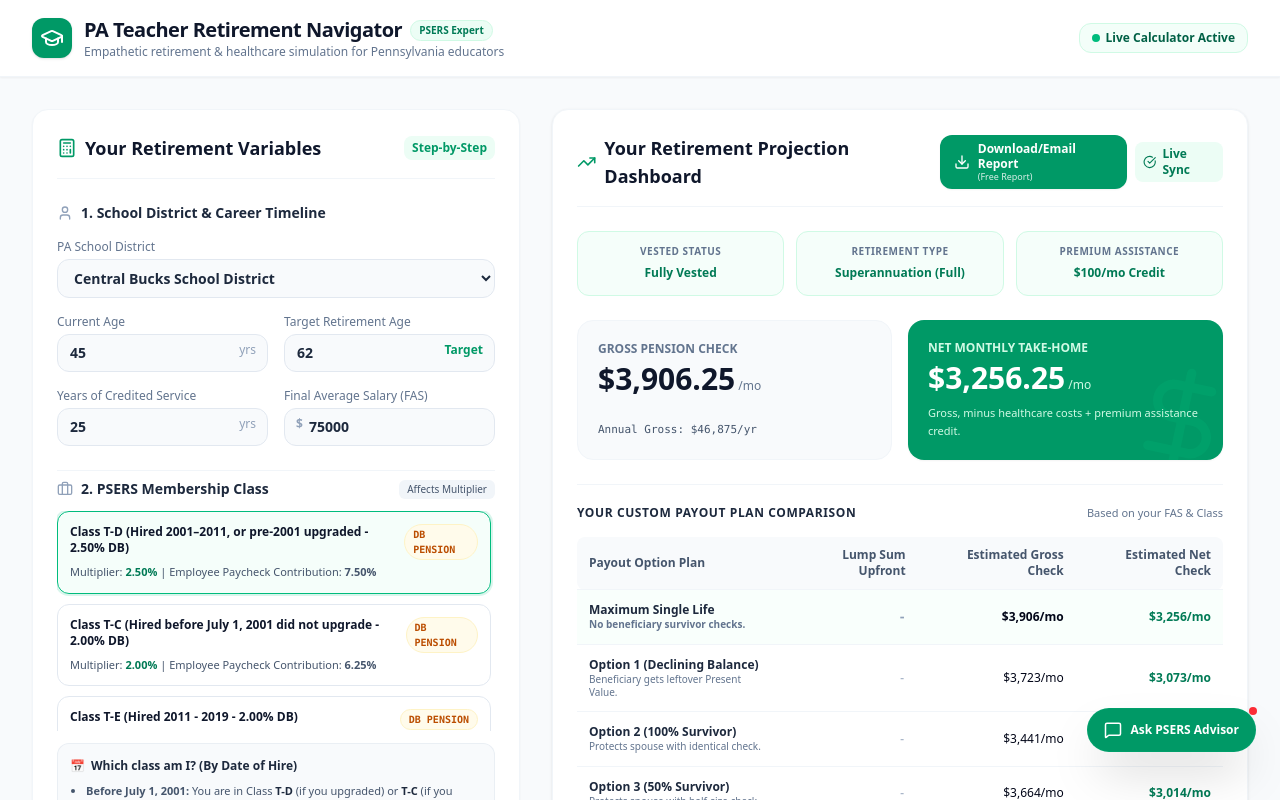
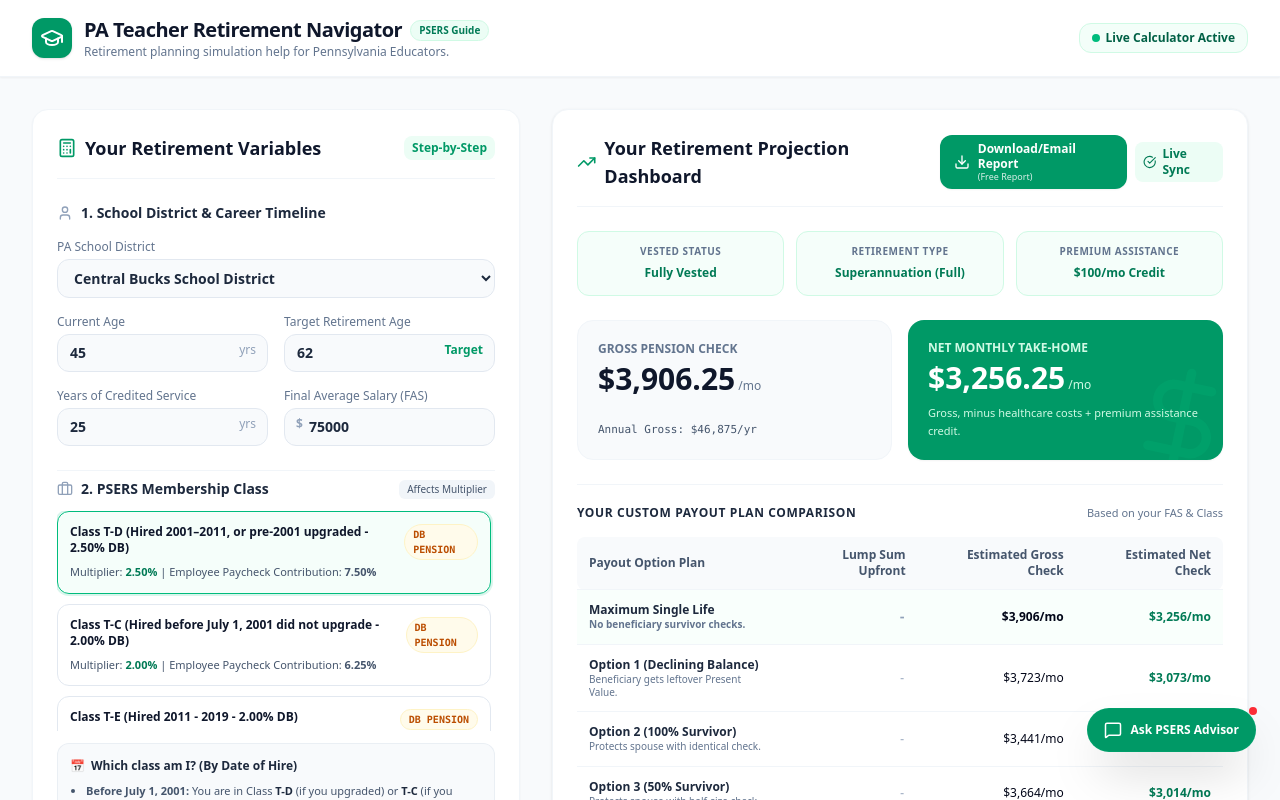
Before and after one commit to mattlandis205-debug/pateacherdone, a React (Vite) app: page / in a window 1280 px wide. Shown: the top 800 px of the page. Built offline with nearby package versions, Linux system fonts and the light colour scheme.

Commit message:
Update header badge to PSERS Guide and subtext to Retirement planning simulation help for Pennsylvania Educators

```diff
--- a/src/App.tsx
+++ b/src/App.tsx
@@ -382,9 +382,9 @@ export default function App() {
               <div>
                 <div className="flex items-center gap-2">
                   <h1 className="text-xl font-bold text-slate-900 tracking-tight">PA Teacher Retirement Navigator</h1>
-                  <span className="bg-emerald-50 text-emerald-700 text-[10px] font-bold px-2 py-0.5 rounded-full border border-emerald-100">PSERS Expert</span>
-                </div>
-                <p className="text-xs text-slate-500">Empathetic retirement & healthcare simulation for Pennsylvania educators</p>
+                  <span className="bg-emerald-50 text-emerald-700 text-[10px] font-bold px-2 py-0.5 rounded-full border border-emerald-100">PSERS Guide</span>
+                </div>
+                <p className="text-xs text-slate-500">Retirement planning simulation help for Pennsylvania Educators.</p>
               </div>
             </div>
 
```
